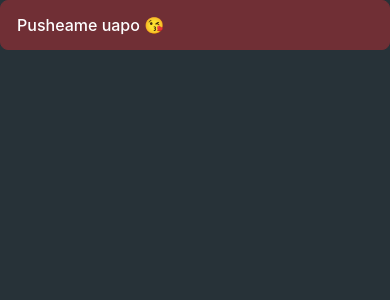
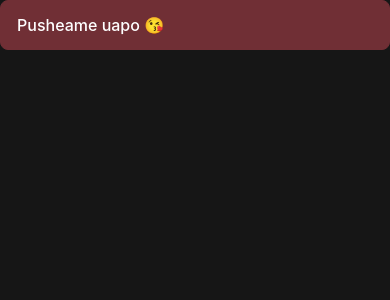
Before and after one commit to Naisroan/gym-native, a React Native app: screen / in a window 390 px wide. Shown: the top 300 px of the page. Built offline with nearby package versions, Linux system fonts and the light colour scheme.

Commit message:
Change theme colors

```diff
--- a/src/themes/theme.ts
+++ b/src/themes/theme.ts
@@ -1,14 +1,14 @@
 import { ColorSchema, ThemeType } from "types"
 
 const PRIMARY_DARK_STYLES = {
-	BG_COLOR: '#273238',
+	BG_COLOR: '#161616',
 	PRIMARY_COLOR: '#702f35',
 	TEXT_COLOR: 'white'
 }
 
 const PRIMARY_LIGHT_STYLES = {
-	BG_COLOR: '#FFFFFF',
-	PRIMARY_COLOR: '#da7350',
+	BG_COLOR: '#F5F5F5',
+	PRIMARY_COLOR: '#fe5938',
 	TEXT_COLOR: '#181818'
 }
 
```
